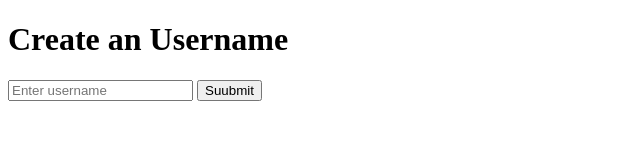
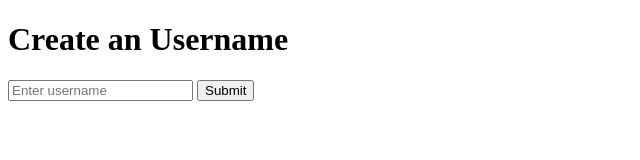
Before and after one commit to KONO-anupam/using-postgresql, a website: page views/new.html in a window 1280 px wide. Shown: the full height of the page, 0-640 px from the left. Drawn offline with Linux system fonts and the light colour scheme.

```diff
--- a/views/new.html
+++ b/views/new.html
@@ -9,7 +9,7 @@
   <h1> Create an Username </h1>
   <form action = "/new" method = "POST">
     <input type = "text" name = "username" placeholder = "Enter username" required>
-    <button type =  "submit"> Suubmit </button>
+    <button type =  "submit"> Submit </button>
   </form>
 </body>
 </html>
```
